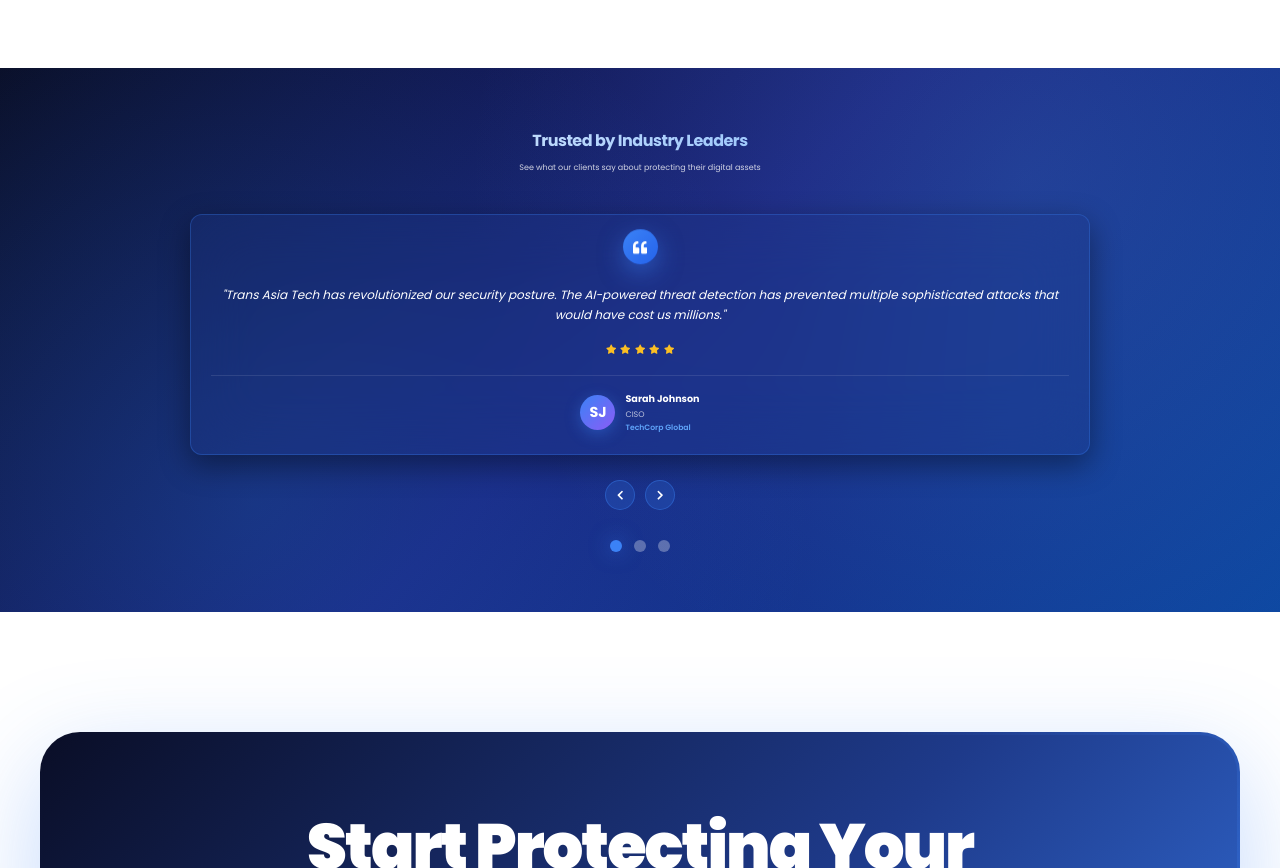
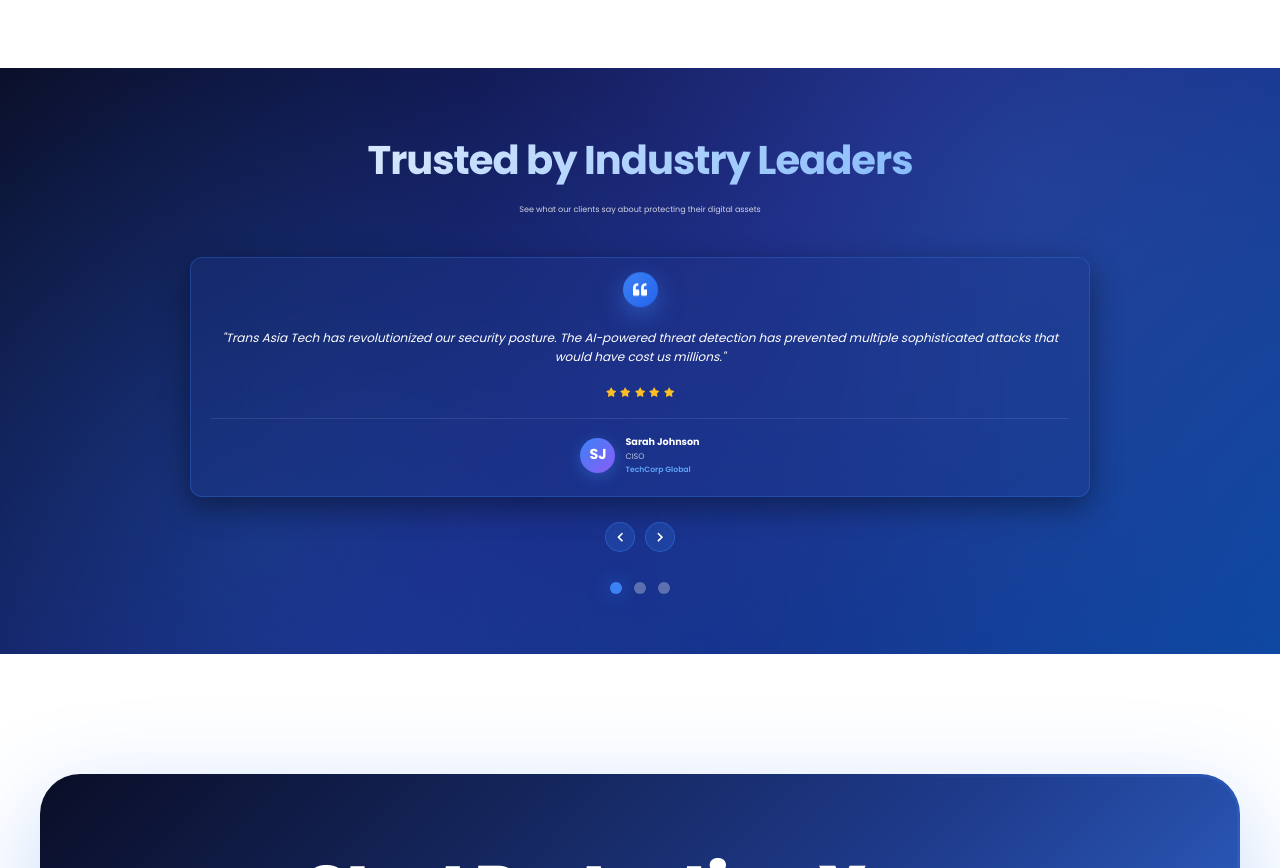
Before and after one commit to octaleadsprivatelimited-cloud/transasia, a React (Create React App) app in the folder client/: page / in a window 1280 px wide. Shown: the part 2540-3408 px from the top of the page. Built offline with nearby package versions, Linux system fonts and the light colour scheme.

Commit message:
style(testimonials): increase title size to 2.5rem

```diff
--- a/client/src/components/Testimonials.js
+++ b/client/src/components/Testimonials.js
@@ -55,17 +55,17 @@ const SectionHeader = styled.div`
 `;
 
 const Title = styled(motion.h2)`
-  font-size: 1rem;
+  font-size: 2.5rem;
   font-weight: 700;
   background: linear-gradient(135deg, #ffffff 0%, #60a5fa 100%);
   -webkit-background-clip: text;
   -webkit-text-fill-color: transparent;
   background-clip: text;
-  margin-bottom: 8px;
-  letter-spacing: -0.5px;
+  margin-bottom: 12px;
+  letter-spacing: -1px;
 
   @media (max-width: 768px) {
-    font-size: 0.85rem;
+    font-size: 1.8rem;
   }
 `;
 
```
